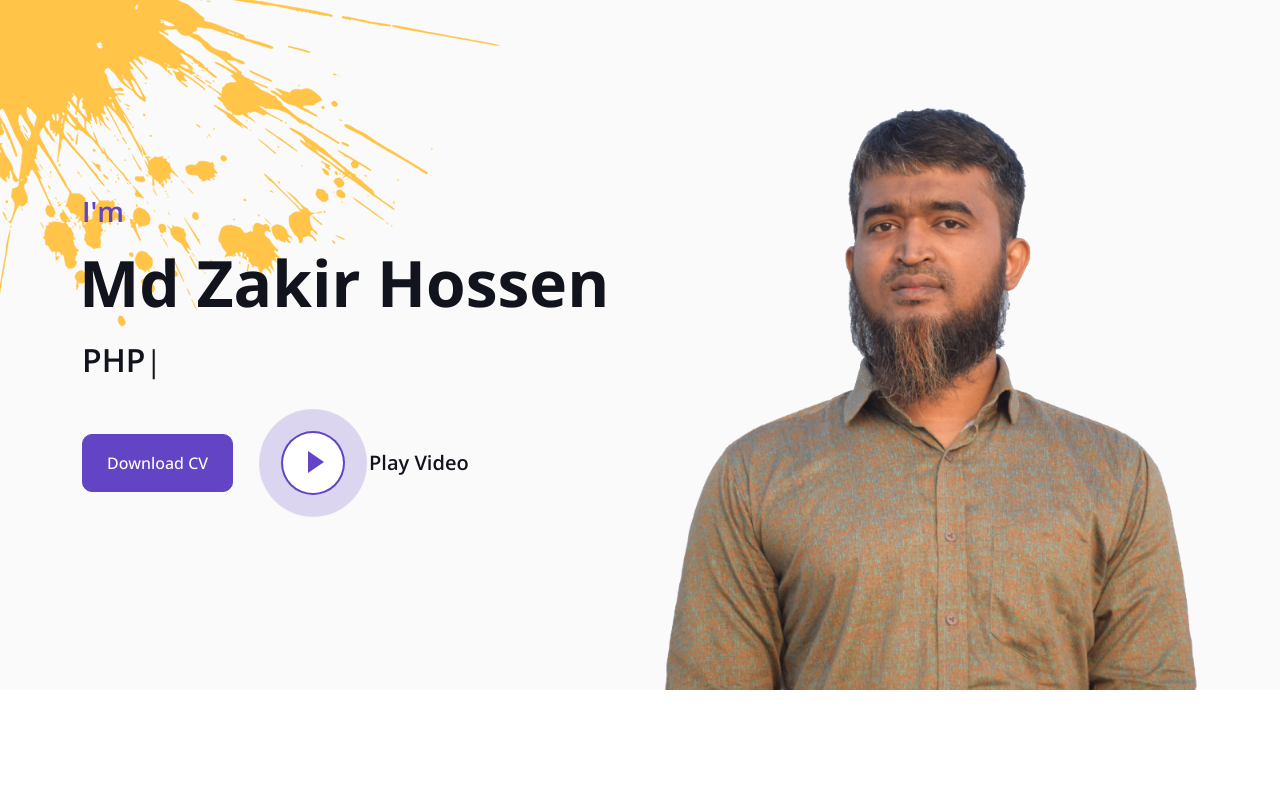
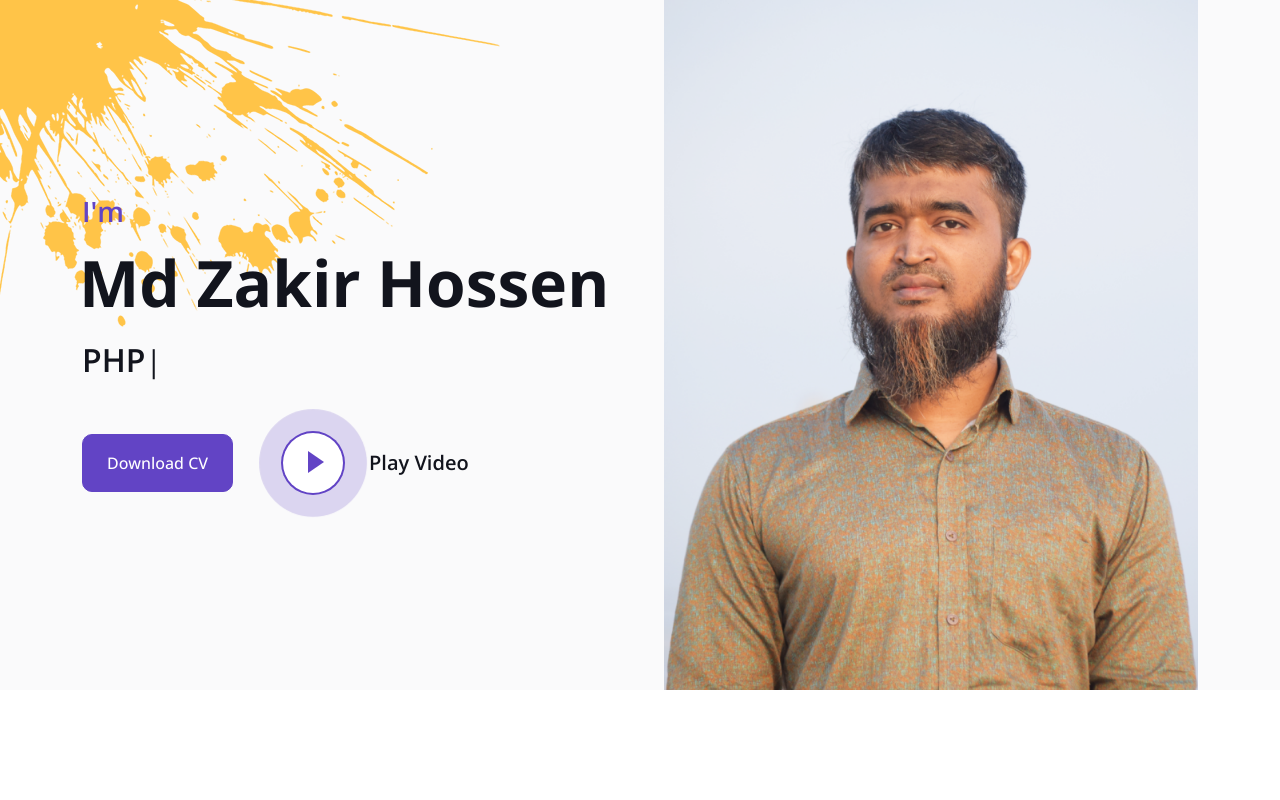
Before and after one commit to zakirsujon/zakirsujon.github.io, a plain HTML site: page index.html in a window 1280 px wide. Shown: the top 800 px of the page. Drawn offline with nearby package versions, Linux system fonts and the light colour scheme.

Commit message:
webp profile image

```diff
--- a/index.html
+++ b/index.html
@@ -90,7 +90,7 @@
                     </div>
                 </div>
                 <div class="col-lg-6">
-                    <img class="img-fluid" src="img/profile.png" alt="">
+                    <img class="img-fluid" src="img/profile.webp" alt="">
                 </div>
             </div>
         </div>
```
Also changed, not shown: img/profile.webp (added).
